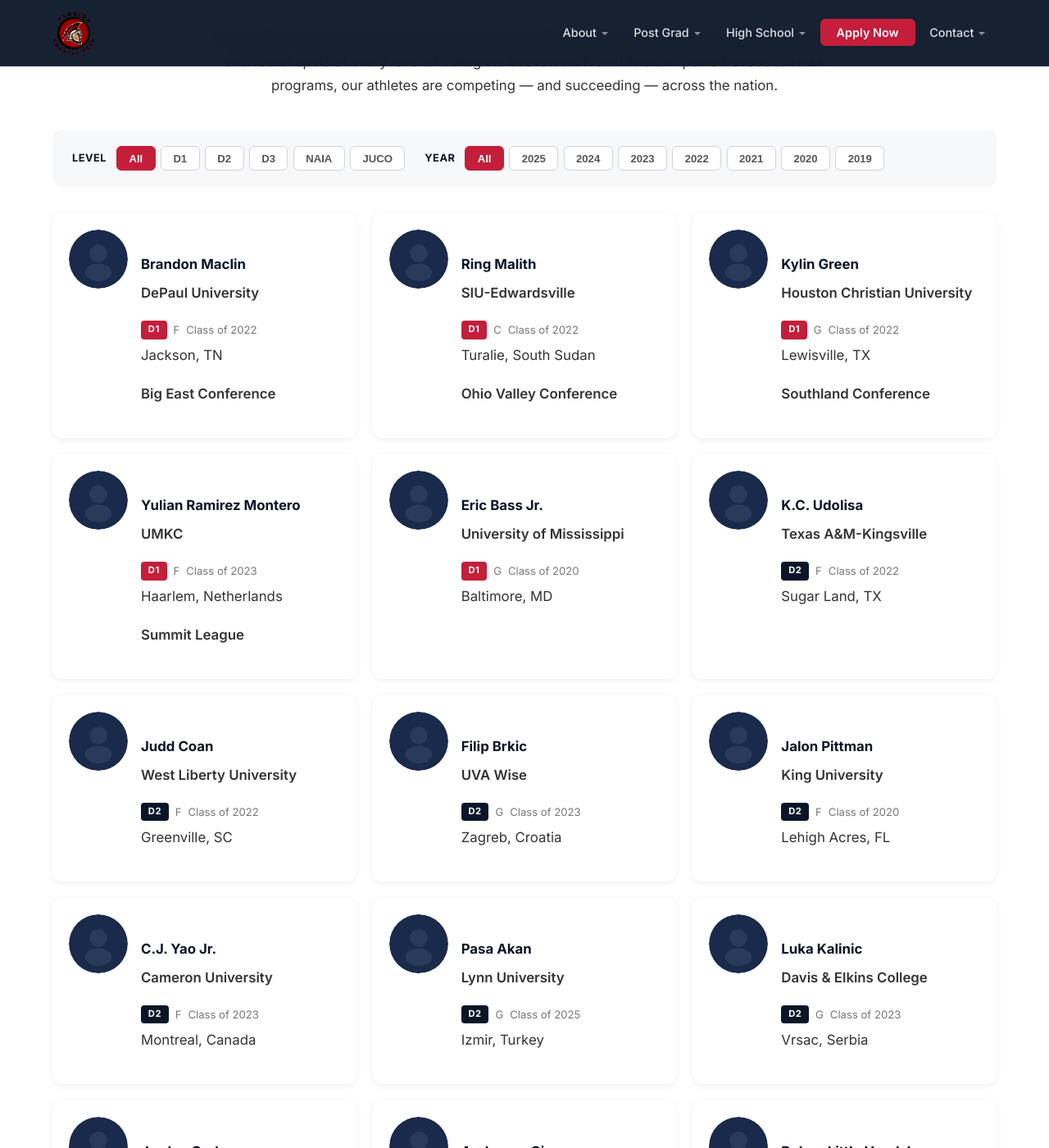
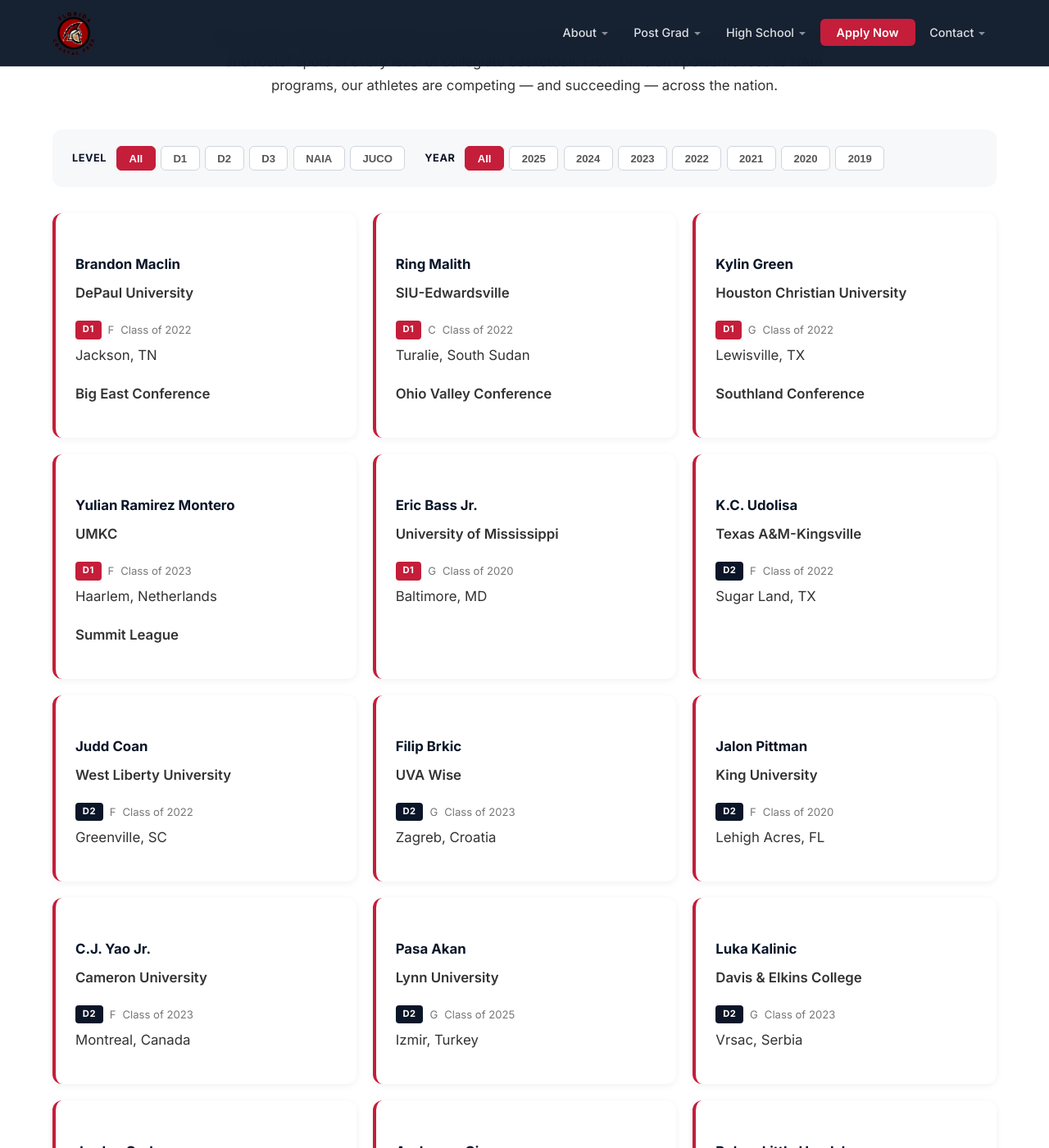
Before and after one commit to CoachD23/fcp-jekyll-site, a Jekyll site: the page built from commitments.html, in a window 1280 px wide and 1400 px high, scrolled down 541 px. Shown: the whole window at 82% size. Built offline with Jekyll 4.4.1, drawn with Linux system fonts in a browser that asks for light colours; a script that is not in the unit is left out.

Commit message:
Remove placeholder face icons from commitment cards
Cards now show clean text-only layout with a red left border accent.
Removed SVG avatar placeholders and photo-related CSS.

Co-Authored-By: Claude Opus 4.6 <noreply@anthropic.com>

```diff
--- a/assets/css/main.css
+++ b/assets/css/main.css
@@ -2611,36 +2611,16 @@ iframe { max-width: 100%; }
 
 /* Individual Card */
 .commit-card {
-  display: flex;
-  align-items: flex-start;
-  gap: 1rem;
   background: #fff;
   border-radius: 12px;
-  padding: 1.25rem;
+  padding: 1.25rem 1.5rem;
   box-shadow: 0 2px 8px rgba(0,0,0,0.06);
   transition: transform 0.25s, box-shadow 0.25s;
+  border-left: 4px solid #c41e3a;
 }
 .commit-card:hover {
   transform: translateY(-3px);
   box-shadow: 0 6px 20px rgba(0,0,0,0.1);
-}
-
-/* Photo */
-.commit-photo {
-  flex-shrink: 0;
-}
-.commit-photo img,
-.commit-photo svg {
-  width: 72px;
-  height: 72px;
-  border-radius: 50%;
-  object-fit: cover;
-}
-
-/* Info */
-.commit-info {
-  flex: 1;
-  min-width: 0;
 }
 .commit-name {
   font-size: 1.05rem;
@@ -2706,8 +2686,6 @@ iframe { max-width: 100%; }
 }
 @media (max-width: 480px) {
   .commit-card {
-    flex-direction: column;
-    align-items: center;
     text-align: center;
   }
   .commit-meta {
--- a/commitments.html
+++ b/commitments.html
@@ -79,17 +79,6 @@ description: "500+ college commitments from Florida Coastal Prep Sports Academy.
     <div class="commit-grid fade-in">
       {% for athlete in site.data.commitments %}
       <div class="commit-card" data-level="{{ athlete.level }}" data-year="{{ athlete.year }}">
-        <div class="commit-photo">
-          {% if athlete.image != "" and athlete.image %}
-          <img src="{{ athlete.image | relative_url }}" alt="{{ athlete.name }}" loading="lazy" width="80" height="80">
-          {% else %}
-          <svg width="80" height="80" viewBox="0 0 80 80" fill="none" xmlns="http://www.w3.org/2000/svg" aria-hidden="true">
-            <circle cx="40" cy="40" r="40" fill="#1a2a4a"/>
-            <circle cx="40" cy="32" r="12" fill="#2a3a5a"/>
-            <ellipse cx="40" cy="58" rx="18" ry="12" fill="#2a3a5a"/>
-          </svg>
-          {% endif %}
-        </div>
         <div class="commit-info">
           <h3 class="commit-name">{{ athlete.name }}</h3>
           <p class="commit-school">{{ athlete.school }}</p>
```
